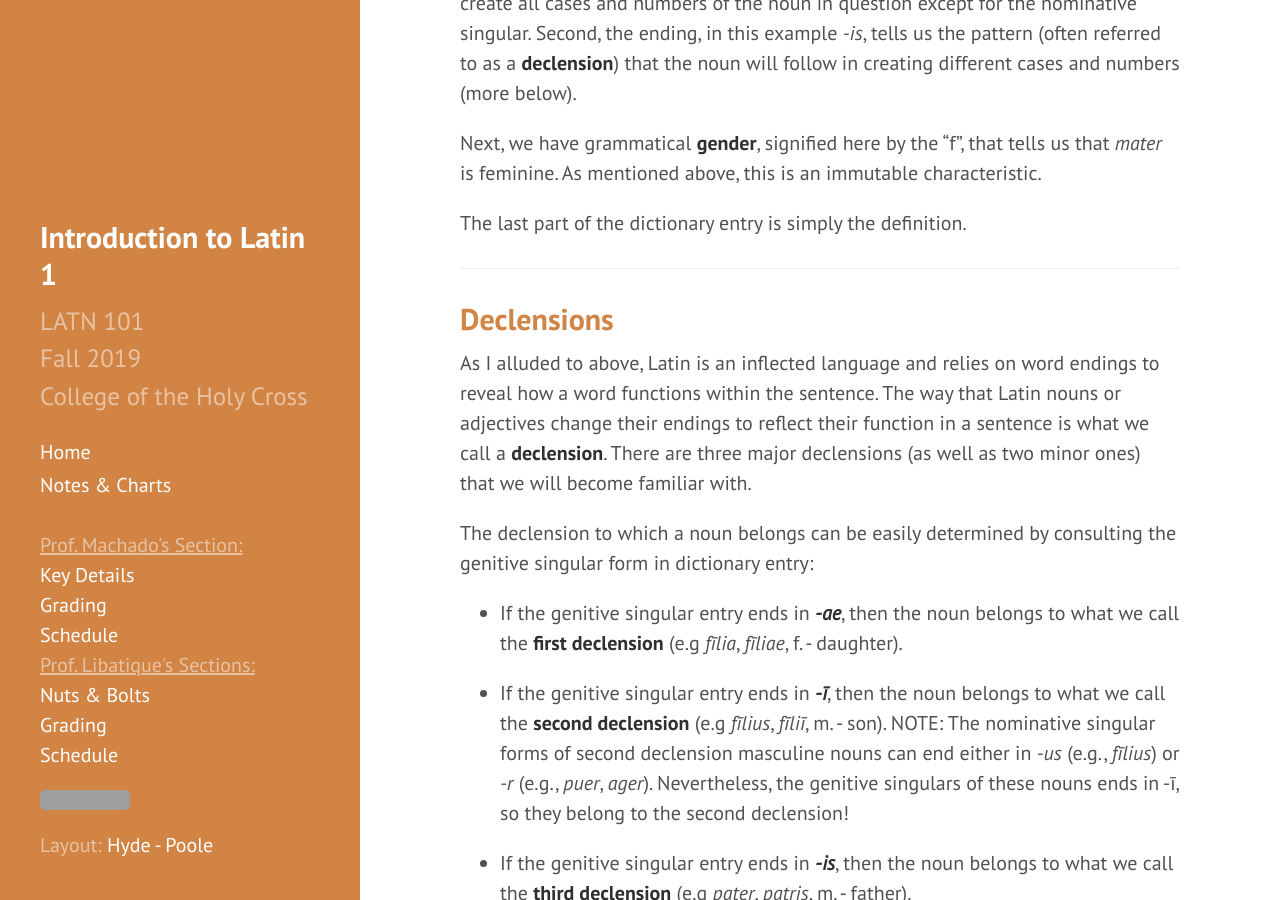
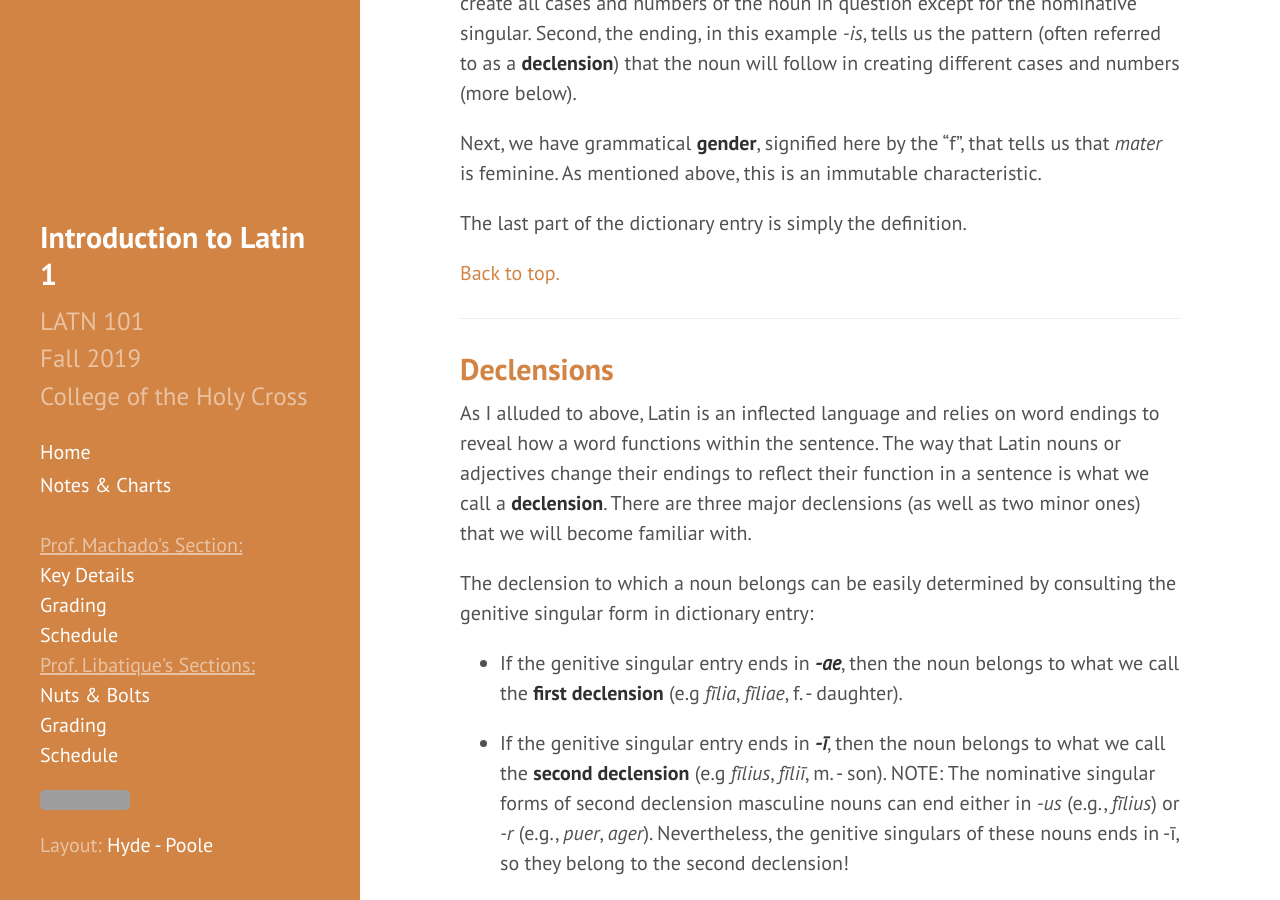
Before and after one commit to DLibatique/LATN102-S20, a Jekyll site: the page built from notes/module-1.md, in a window 1280 px wide and 900 px high, scrolled down 1829 px. Built offline with Jekyll 4.4.1, drawn with Linux system fonts in a browser that asks for light colours; grey boxes are pictures that could not be loaded.

Commit message:
testing back to top link

```diff
--- a/_layouts/low-level-page.html
+++ b/_layouts/low-level-page.html
@@ -1,6 +1,8 @@
 ---
 layout: default
 ---
+
+<a name="top"></a>
 
 <div class="page">
   <h1 class="page-title">{{ page.title }}</h1>
--- a/notes/module-1.md
+++ b/notes/module-1.md
@@ -49,6 +49,7 @@ Next, we have grammatical **gender**, signified here by the "f", that tells us t
 
 The last part of the dictionary entry is simply the definition.
 
+[Back to top.](#top)
 <hr>
 
 ## <a name="declensions">Declensions</a>
```
